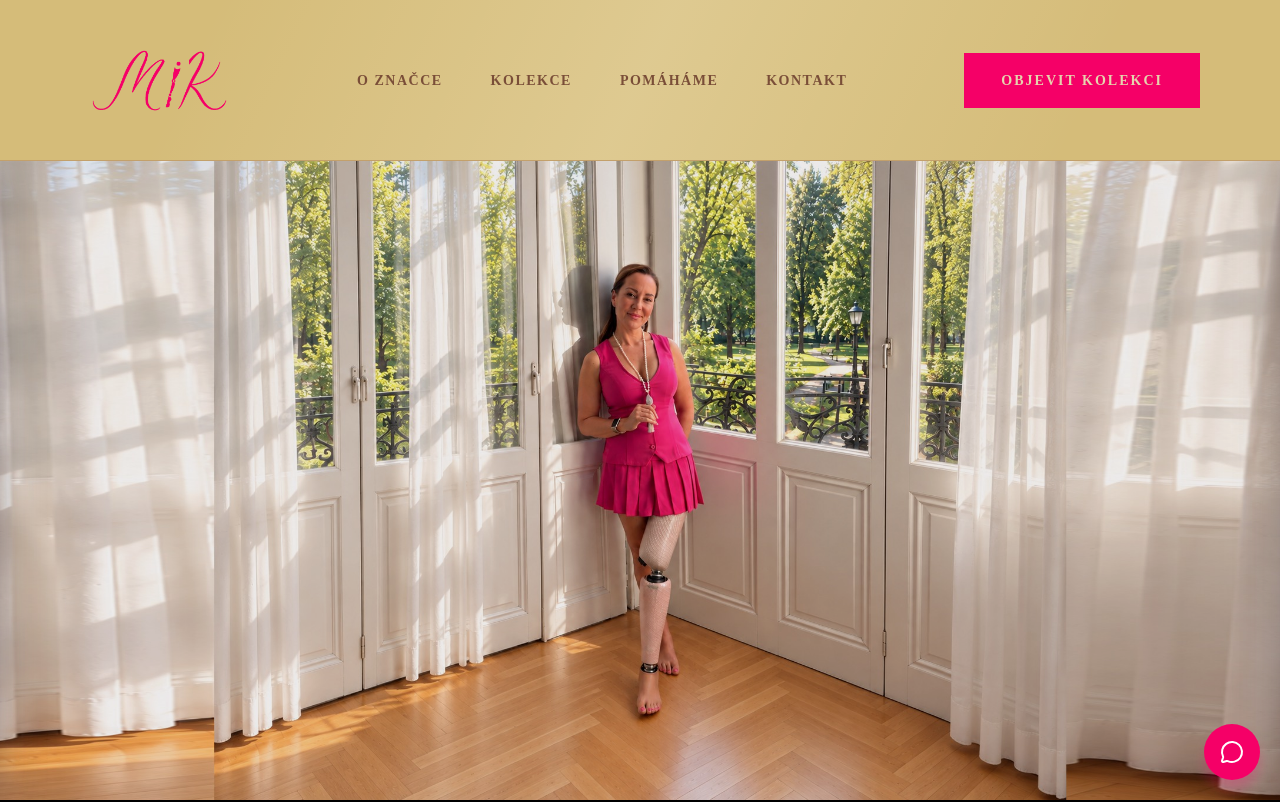
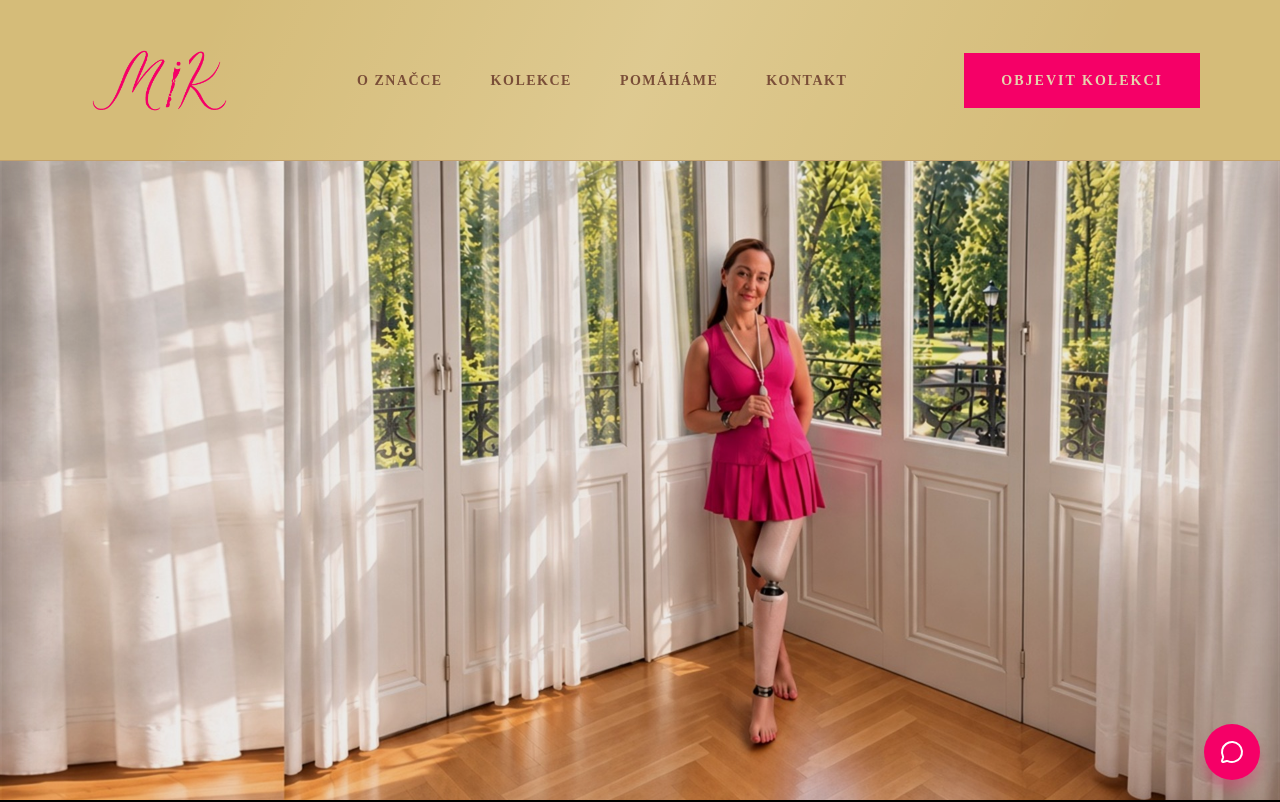
Before and after one commit to Ivetka03/mik-web, a React (Vite) app: page / in a window 1280 px wide. Shown: the top 802 px of the page. Built offline with nearby package versions, Linux system fonts and the light colour scheme; a web font is replaced by a local one.

Commit message:
Remove the silhouette shadow behind the intro portrait.

```diff
--- a/src/App.tsx
+++ b/src/App.tsx
@@ -5,7 +5,7 @@ import mikLogoMask from "./assets/mik-logo-mask.png";
 
 const assetPathPrefix = "/assets";
 const imgHeaderLogo = `${assetPathPrefix}/727b1.png`;
-const imgSectionIntroSplash = `${assetPathPrefix}/uvod-wide.jpg`;
+const imgSectionIntroSplash = `${assetPathPrefix}/uvod-hero-v2.jpg`;
 const imgStorefrontCurtains = `${assetPathPrefix}/vylaha-zavesy-vlevo.jpg`;
 const imgRectangle = `${assetPathPrefix}/96521.png`;
 const imgRectangle1 = `${assetPathPrefix}/kolekce-bile-more-aligned.jpg`;
```
Also changed, not shown: public/assets/uvod-hero-v2.jpg (added).
